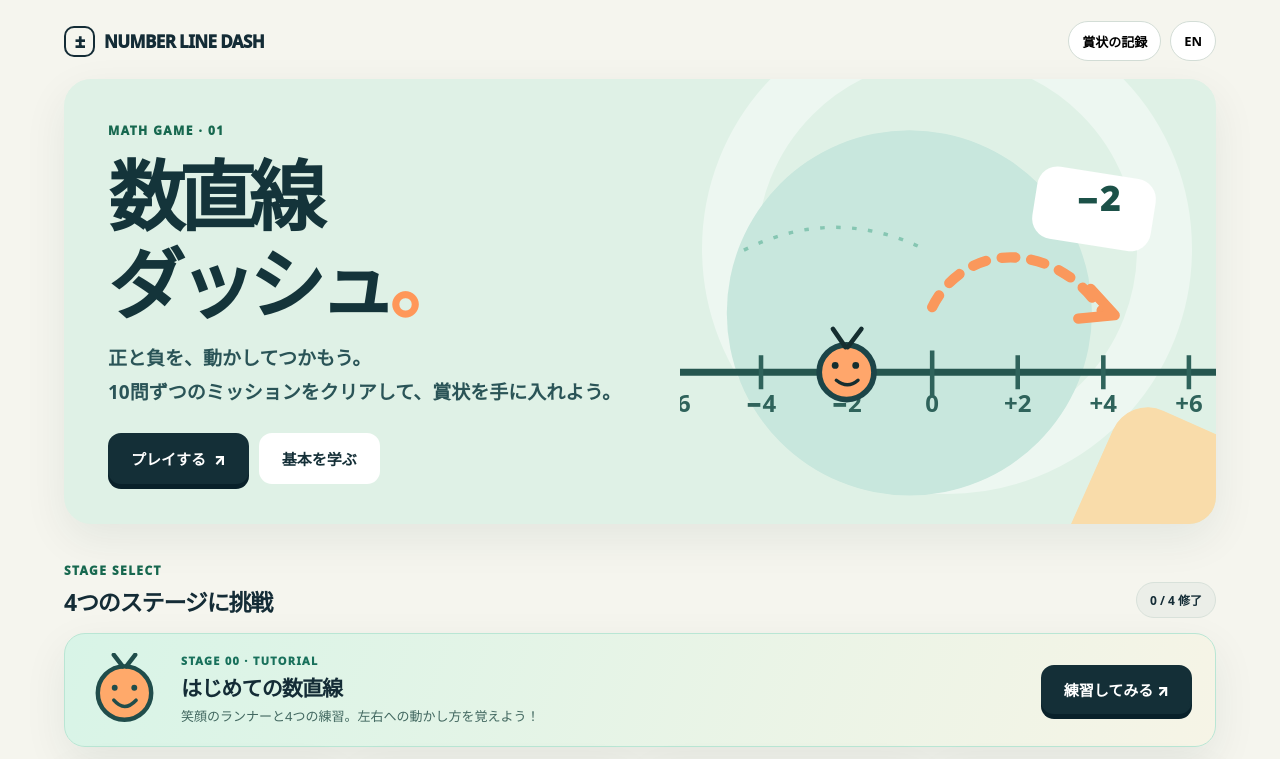
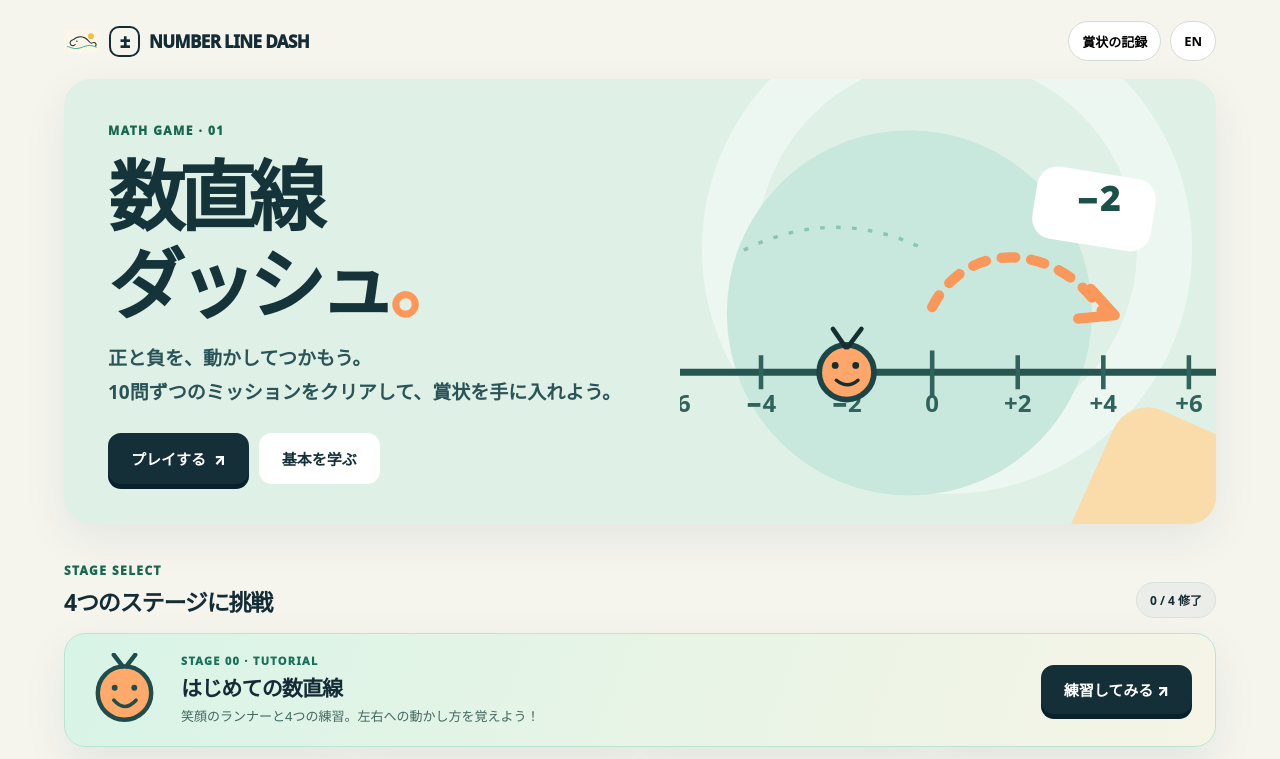
Before and after one commit to manaty-bit/number-line-dash, a plain HTML site: page index.html in a window 1280 px wide. Shown: the top 759 px of the page. Drawn offline with Linux system fonts and the light colour scheme.

Commit message:
MANATY LAB v0.9: shared symbol and favicon (#1)
* Add approved MANATY LAB v0.9 vector asset

* Add approved MANATY LAB v0.9 vector asset

* Add shared MANATY LAB favicon

* Integrate MANATY LAB v0.9 logo and favicon

```diff
--- a/index.html
+++ b/index.html
@@ -123,10 +123,13 @@ body[data-screen=game] .footer{padding:10px 0;flex-wrap:wrap}
 }
 @media(max-width:390px){#gameScreen #tutorialRewrite{font-size:clamp(24px,7.6vw,30px);padding:4px 8px}#gameScreen #tutorialPrompt{font-size:22px}}
 </style>
+<!-- MANATY LAB brand v0.9 -->
+<link rel="icon" type="image/svg+xml" href="./assets/brand/v0.9/manaty-icon-micro.svg">
+<style>.ml-brand-symbol{display:inline-block;box-sizing:border-box;flex:0 0 auto;width:36px;height:23px;object-fit:contain;vertical-align:middle;padding:2px;background:#FCF6E9;border-radius:5px}.ml-brand-inline{width:29px;height:17px;margin-right:5px}@media(max-width:480px){.ml-brand-symbol{width:26px;height:18px;padding:1px}.ml-brand-inline{width:25px;height:16px}}</style>
 </head>
 <body><div class="page">
 <header class="topbar">
- <div class="wordmark"><div class="mark">±</div><span>NUMBER LINE DASH</span></div>
+ <div class="wordmark"><img class="ml-brand-symbol" src="./assets/brand/v0.9/manaty-symbol.svg" width="36" height="23" alt="MANATY LAB" title="MANATY LAB" decoding="async"><div class="mark">±</div><span>NUMBER LINE DASH</span></div>
  <div class="navright"><button class="navbtn" id="historyNav">賞状の記録</button><button class="navbtn" id="langNav">EN</button></div>
 </header>
 <main>
```
Also changed, not shown: assets/brand/v0.9/manaty-icon-micro.svg (added), assets/brand/v0.9/manaty-symbol-dark.svg (added), assets/brand/v0.9/manaty-symbol.svg (added).
